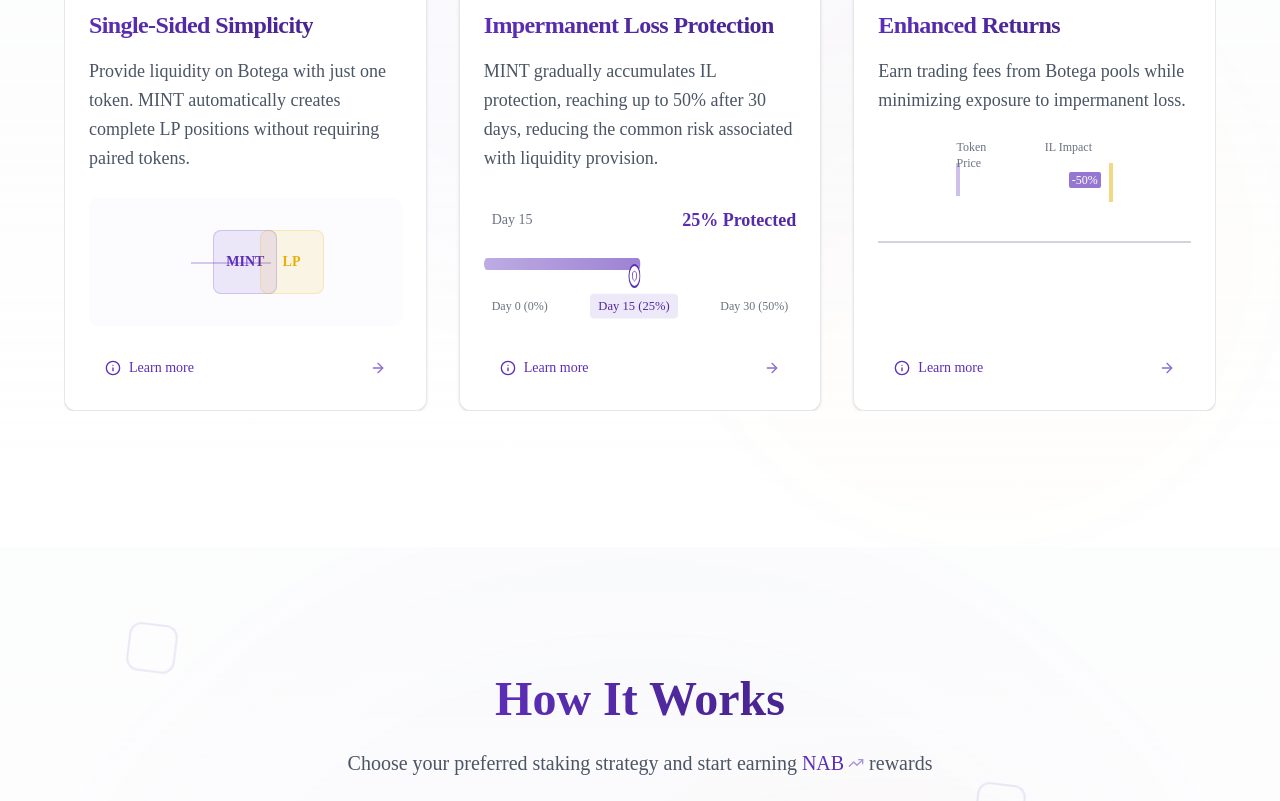
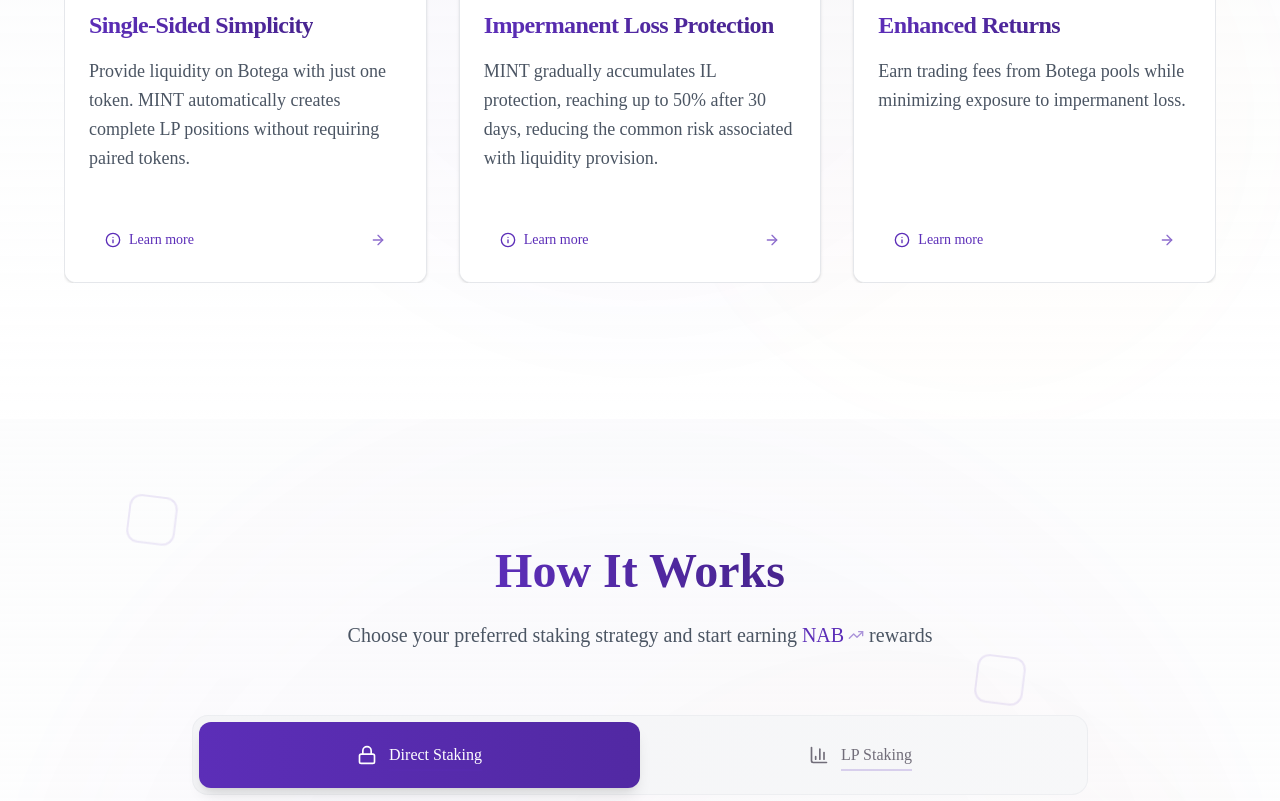
Before and after one commit to skyf0xx/mint, a Next.js app: page / in a window 1280 px wide. Shown: the part 1660-2461 px from the top of the page. Built offline with nearby package versions, Linux system fonts and the light colour scheme.

Commit message:
feat: remove visual components to reduce clutter

```diff
--- a/sections/benefits/BenefitCard.tsx
+++ b/sections/benefits/BenefitCard.tsx
@@ -4,9 +4,7 @@
 import { Info, ArrowRight } from 'lucide-react';
 import { LucideIcon } from 'lucide-react';
 import { motion, useReducedMotion } from 'framer-motion';
-import SingleSidedVisual from './visualizations/SingleSidedVisual';
-import ProtectionVisual from './visualizations/ProtectionVisual';
-import ReturnsVisual from './visualizations/ReturnsVisual';
+
 import LearnMoreDialog from '@/components/ui/learn-more';
 
 export interface BenefitCardProps {
@@ -29,20 +27,6 @@
     const [isDialogOpen, setIsDialogOpen] = useState(false);
     const [isHovered, setIsHovered] = useState(false);
     const shouldReduceMotion = useReducedMotion();
-
-    // Function to get the appropriate visual component
-    const getVisualComponent = () => {
-        switch (index) {
-            case 0:
-                return <SingleSidedVisual />;
-            case 1:
-                return <ProtectionVisual />;
-            case 2:
-                return <ReturnsVisual />;
-            default:
-                return null;
-        }
-    };
 
     // Convert content array to paragraphs for the dialog
     const dialogContent = content.map((item) => `${item}`);
@@ -224,9 +208,7 @@
                         initial="hidden"
                         whileInView="visible"
                         viewport={{ once: true }}
-                    >
-                        {getVisualComponent()}
-                    </motion.div>
+                    ></motion.div>
 
                     {/* Learn More Button with enhanced hover effect */}
                     <motion.div
```
